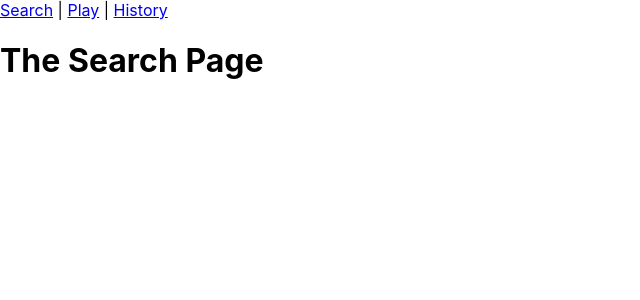
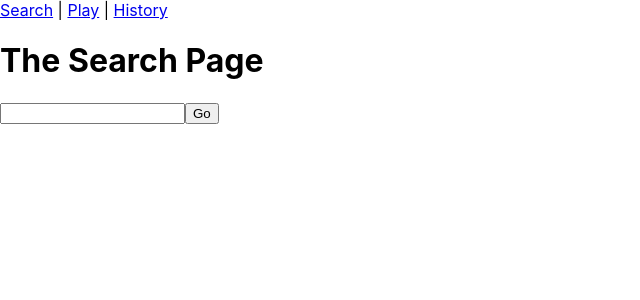
Before and after one commit to nirfuchs73/sound-cloud, a React (Create React App) app: page /search in a window 1280 px wide. Shown: the top 300 px of the page, without its empty margins (0-640 px from the left). Built offline with nearby package versions, Linux system fonts and the light colour scheme.

Commit message:
Fix path

```diff
--- a/src/App.js
+++ b/src/App.js
@@ -1,9 +1,9 @@
 import React from 'react';
-import { Route, Switch, NavLink, Redirect } from 'react-router-dom';
+import { Route, Switch, NavLink } from 'react-router-dom';
 // import './App.css';
-import Search from './containers/Search/Search';
-import Play from './containers/Play/Play';
-import History from './containers/History/History';
+import SearchPage from './containers/SearchPage/SearchPage';
+import PlayPage from './containers/PlayPage/PlayPage';
+import HistoryPage from './containers/HistoryPage/HistoryPage';
 
 function App() {
   return (
@@ -14,9 +14,9 @@ function App() {
         <NavLink to="/history">History</NavLink>
       </nav>
       <Switch>
-        <Route path="/search" component={Search} />
-        <Route path="/play" component={Play} />
-        <Route path="/history" component={History} />
+        <Route path="/search" component={SearchPage} />
+        <Route path="/play" component={PlayPage} />
+        <Route path="/history" component={HistoryPage} />
         <Route render={() => <h1>404 Error - Page Not found</h1>} />
         {/* <Redirect from="/" to="/search" /> */}
       </Switch>
--- /dev/null
+++ b/src/components/Search/Search.js
@@ -0,0 +1,10 @@
+import React from 'react';
+
+const search = (props) => (
+  <div>
+    <input type="text" />
+    <button>Go</button>
+  </div>
+);
+
+export default search;
--- a/src/containers/History/History.js
+++ b/src/containers/HistoryPage/HistoryPage.js
@@ -1,6 +1,6 @@
 import React from 'react';
 
-const history = props => (
+const history = (props) => (
   <div>
     <h1>The History Page</h1>
   </div>
--- a/src/containers/Play/Play.js
+++ b/src/containers/PlayPage/PlayPage.js
@@ -1,6 +1,6 @@
 import React from 'react';
 
-const play = props => (
+const play = (props) => (
   <div>
     <h1>The Play Page</h1>
   </div>
--- a/src/containers/Search/Search.js
+++ b/src/containers/SearchPage/SearchPage.js
@@ -1,8 +1,10 @@
 import React from 'react';
+import Search from '../../components/Search/Search';
 
-const search = props => (
+const search = (props) => (
   <div>
     <h1>The Search Page</h1>
+    <Search />
   </div>
 );
 
```
Also changed, not shown: src/containers/HistoryPage/HistoryPage.module.css (added), src/containers/PlayPage/PlayPage.module.css (added), src/containers/SearchPage/SearchPage.module.css (added).
